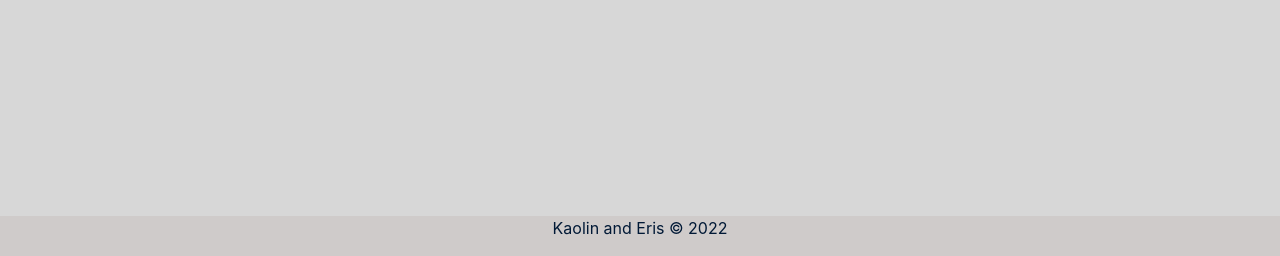
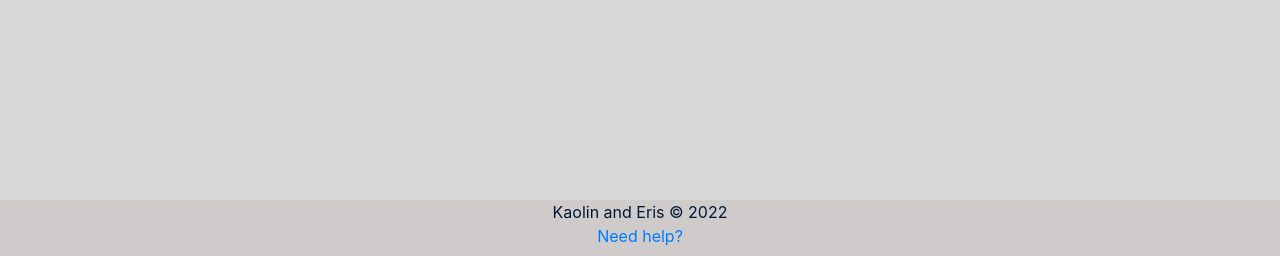
Before and after one commit to Kaolinnie/eCommerce_Project, a PHP site: page / in a window 1280 px wide. Shown: the part 544-800 px from the top of the page. Run offline with PHP 8.4, Linux system fonts and the light colour scheme; the visitor is signed in with stand-in values (Sample User, id 1); data comes from the database, SQL or seed files in the repository.

Commit message:
added Faq section

```diff
--- a/app/controllers/Main.php
+++ b/app/controllers/Main.php
@@ -8,4 +8,7 @@ class Main extends \app\core\Controller {
     public function address() {
         $this->view('Main/address');
     }
+    public function faq() {
+        $this->view('Main/Faq');
+    }
 }
--- a/app/views/Layout/Footer.php
+++ b/app/views/Layout/Footer.php
@@ -1,3 +1,4 @@
 <footer>
-    <span>Kaolin and Eris &copy; 2022</span>
+    <span>Kaolin and Eris &copy; 2022</span><br>
+    <span><a href="/Main/faq">Need help?</a></span>
 </footer>
--- a/app/views/Main/index.php
+++ b/app/views/Main/index.php
@@ -18,6 +18,7 @@
         <h2>Want to start a business?</h2>
         <h3>Click here to register yours now:</h3>
         <button class="btn btn-primary" onclick="location.href='/Company/index'">Click me</button>
+
     </main>
     <?php $this->view('Layout/Footer');?>
     <?php $this->view('Layout/Scripts');?>
--- a/resources/styles/mainStyles.css
+++ b/resources/styles/mainStyles.css
@@ -31,7 +31,7 @@ header {
 }
 footer {
     width: 100%;
-    height: 5vh;
+    height: 7vh;
     position: absolute;
     bottom: 0;
     text-align: center;
```
Also changed, not shown: app/views/Main/faq.php (added).
